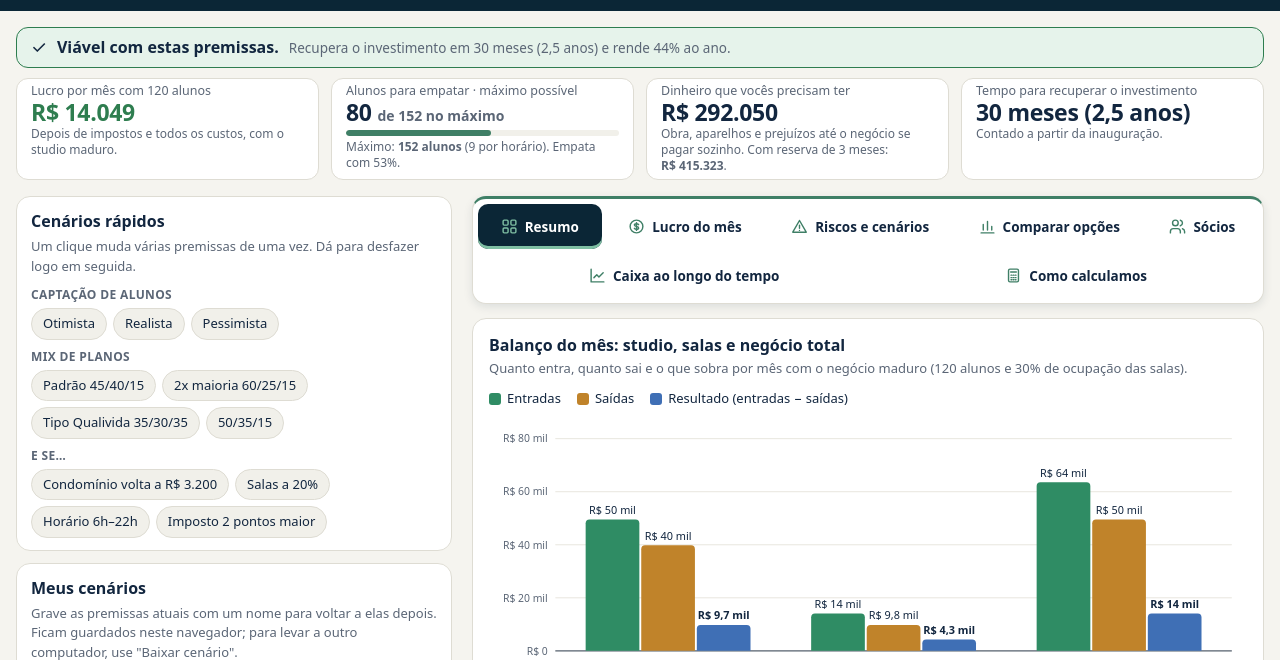
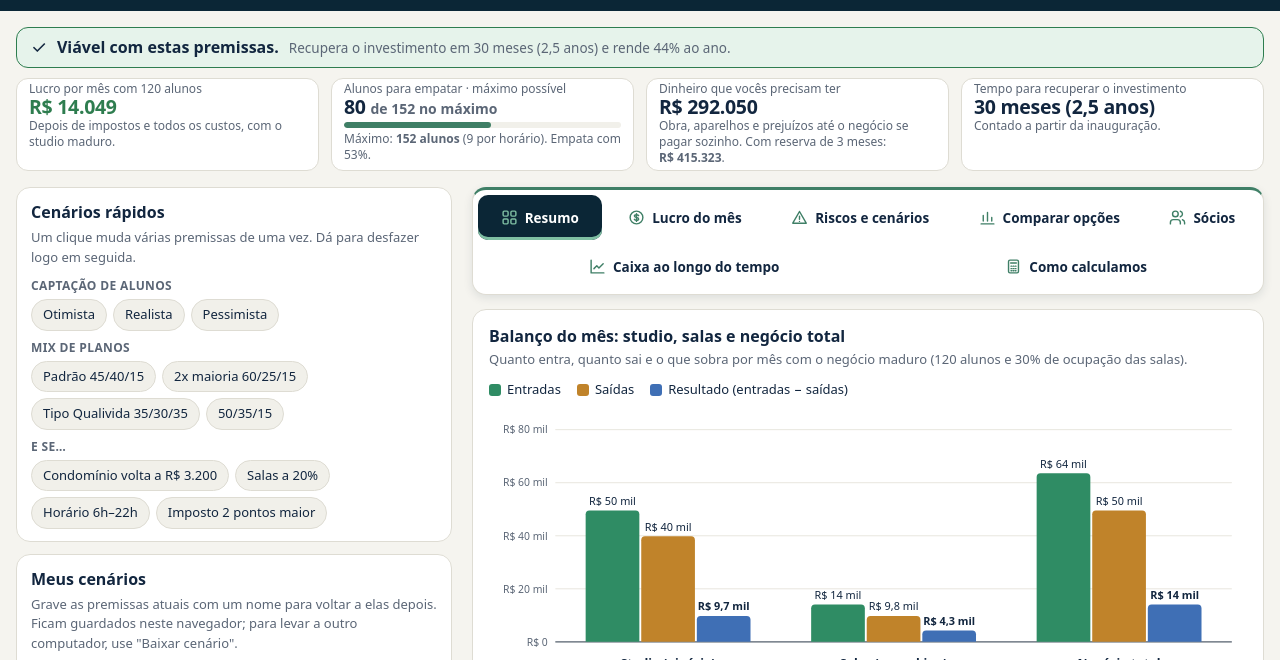
Before and after one commit to tmr6583/core-one-simulador, a plain HTML site: page index.html in a window 1280 px wide. Shown: the part 136-796 px from the top of the page. Drawn offline with Linux system fonts and the light colour scheme.

Commit message:
Cards do topo 15% mais baixos

```diff
--- a/index.html
+++ b/index.html
@@ -71,9 +71,9 @@ button,select,input{font:inherit;color:inherit}
 .bigs{display:grid;grid-template-columns:repeat(4,minmax(0,1fr));gap:12px;margin-top:10px}
 @media (max-width:900px){.bigs{grid-template-columns:repeat(2,minmax(0,1fr))}}
 @media (max-width:480px){.bigs{grid-template-columns:1fr}}
-.big{background:var(--surface);border:1px solid var(--border);border-radius:12px;padding:4px 14px 5px}
-.big .q{font-size:12.5px;color:var(--muted);line-height:1.3}
-.big .a{font-size:23px;font-weight:700;margin:0;letter-spacing:-.3px;line-height:1.15}
+.big{background:var(--surface);border:1px solid var(--border);border-radius:12px;padding:3px 12px 4px}
+.big .q{font-size:12px;color:var(--muted);line-height:1.2}
+.big .a{font-size:19.5px;font-weight:700;margin:0;letter-spacing:-.3px;line-height:1.1}
 .big .a .de{font-size:14px;font-weight:600;color:var(--muted);letter-spacing:0}
 .big .d{font-size:12px;color:var(--muted);line-height:1.35}
 .meter{height:6px;border-radius:4px;background:var(--surface-2);overflow:hidden;margin:4px 0 3px}
```
